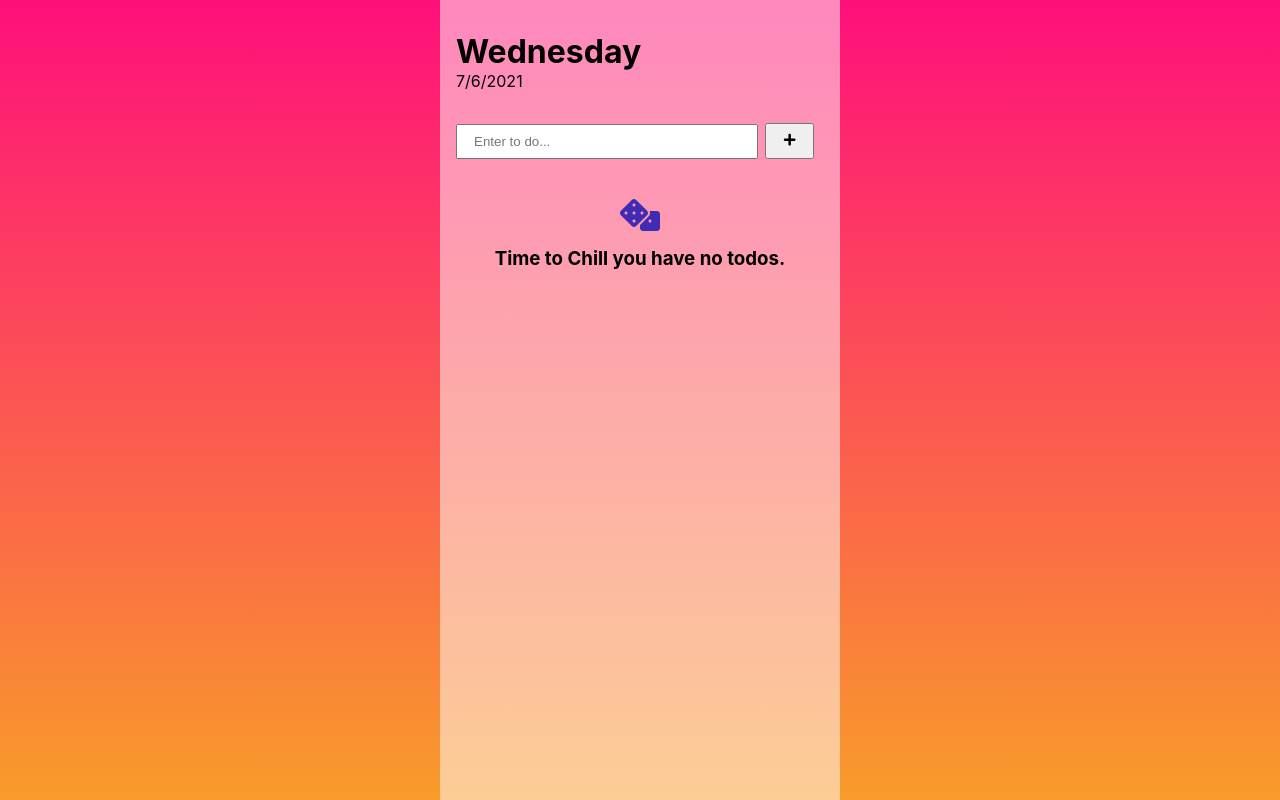
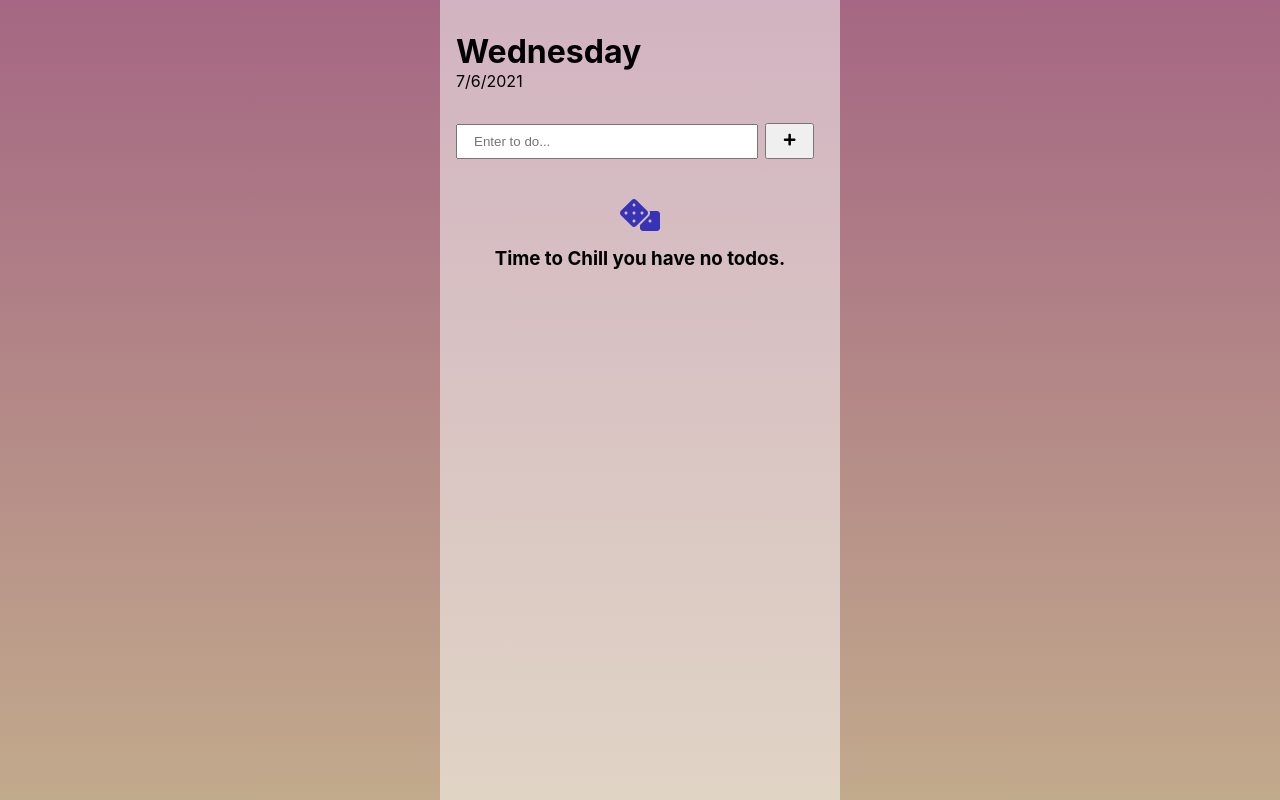
Before and after one commit to sarvadhi-snehal/TODO, a React (Vite) app: page / in a window 1280 px wide. Built offline with nearby package versions, Linux system fonts and the light colour scheme.

Commit message:
color update
-change background color

```diff
--- a/src/components/Todo/Todo.scss
+++ b/src/components/Todo/Todo.scss
@@ -48,7 +48,7 @@
     @include flexDisplay(center, center);
 
     flex-direction: column;
-    padding: 2.5rem 0;
+    padding-top:2.5rem ;
 
     .diceIcon {
       font-size: 3rem;
@@ -62,8 +62,8 @@
 
     height: 70%;
     .listCon {
+      height: 48%;
 
-      height: 48%;
       overflow:hidden;
       .todoListContainer {
        height:90%;
--- a/src/index.scss
+++ b/src/index.scss
@@ -10,7 +10,7 @@ body {
     sans-serif;
   -webkit-font-smoothing: antialiased;
   -moz-osx-font-smoothing: grayscale;
-  background: linear-gradient(180deg, hsla(333, 100%, 53%, 1) 0%, hsla(33, 94%, 57%, 1) 100%);
+  background: linear-gradient(180deg, rgb(165, 103, 131) 0%, rgb(194, 170, 140) 100%);
 
 
 }
```
